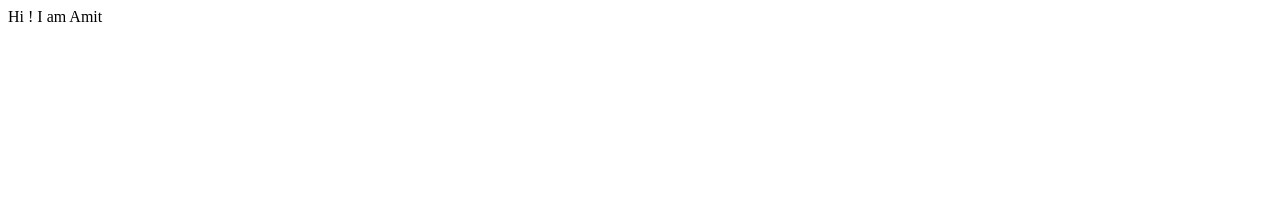
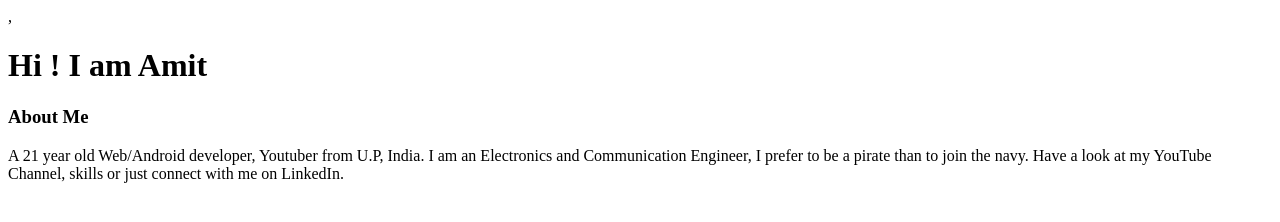
Before and after one commit to mishracodes/amitmishra, a plain HTML site: page index.html in a window 1280 px wide. Drawn offline with Linux system fonts and the light colour scheme.

Commit message:
updated index.html

```diff
--- a/index.html
+++ b/index.html
@@ -7,6 +7,9 @@
     <title>Amit Mishra</title>
 </head>
 <body>
-    Hi ! I am Amit
+   ,<h1>Hi ! I am Amit</h1>
+<p> <h3>About Me</h3>
+    A 21 year old Web/Android developer, Youtuber from U.P, India. I am an Electronics and Communication Engineer, I prefer to be a pirate than to join the navy. Have a look at my YouTube Channel, skills or just connect with me on LinkedIn.
+</p>
 </body>
 </html>
```
